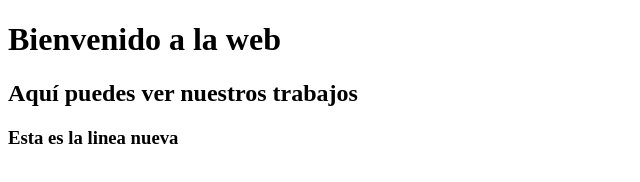
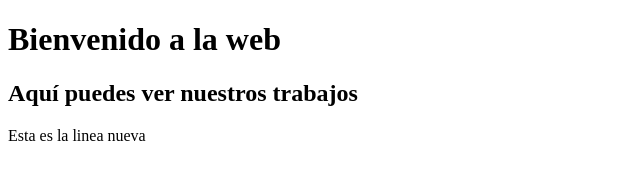
Before and after one commit to davilop/pagina-web, a plain HTML site: page index.html in a window 1280 px wide. Shown: the full height of the page, 0-640 px from the left. Drawn offline with Linux system fonts and the light colour scheme.

Commit message:
cambio titulo por parrafo
eso mismo

```diff
--- a/index.html
+++ b/index.html
@@ -7,6 +7,6 @@
 <body>
     <h1>Bienvenido a la web</h1>
     <h2>Aquí puedes ver nuestros trabajos</h2>
-    <h3>Esta es la linea nueva</h3>
+    <p>Esta es la linea nueva</p>
 </body>
 </html>
```
